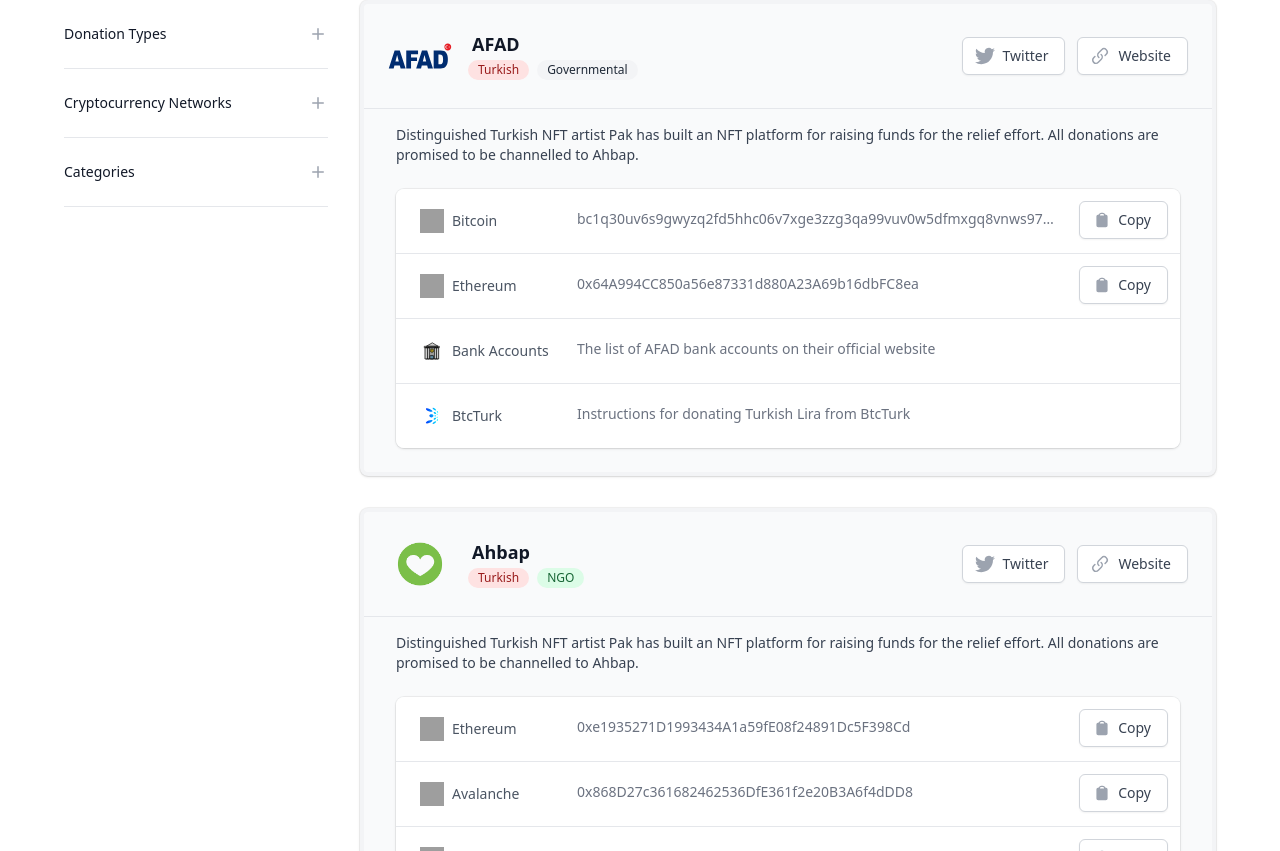
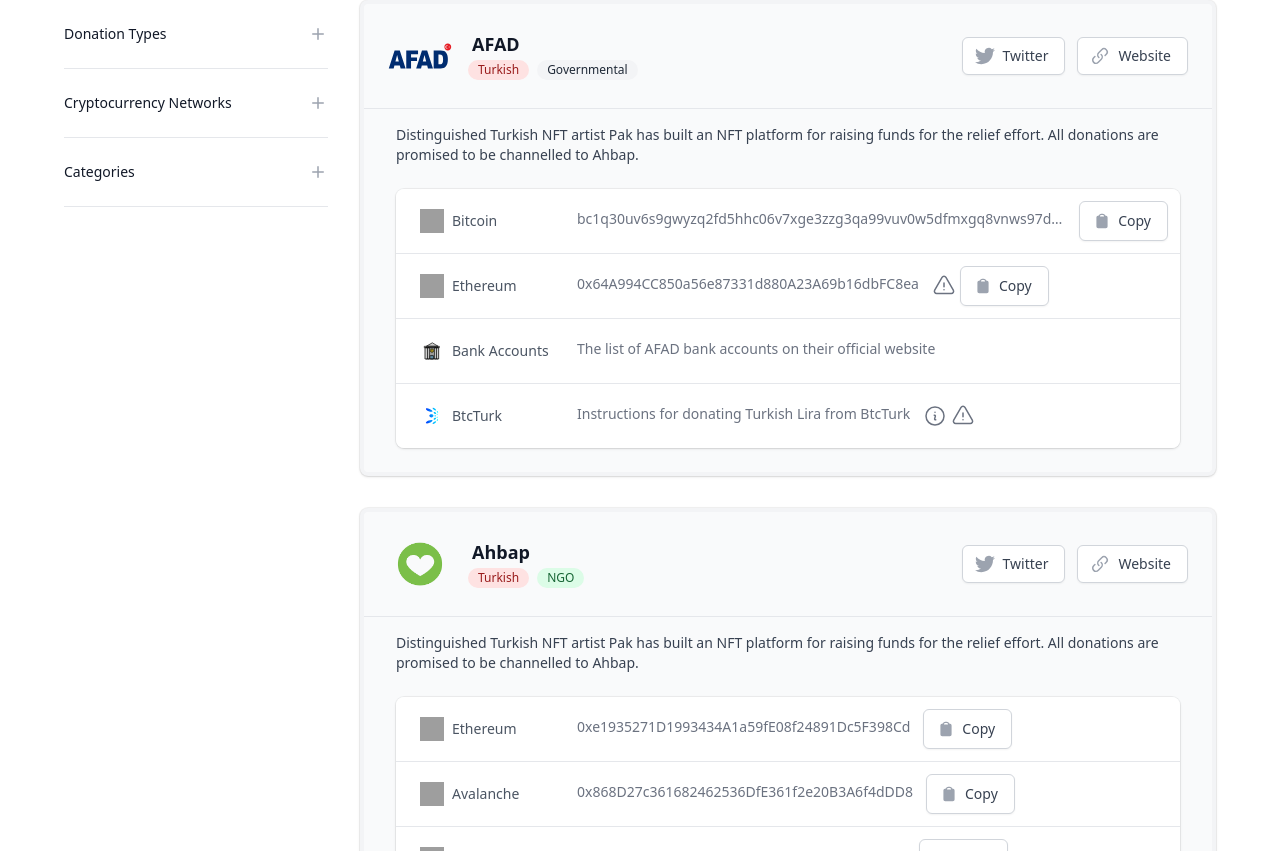
Before and after one commit to neu-fi/turkiye-relief-dao, a Next.js app: page / in a window 1280 px wide. Shown: the part 2149-3000 px from the top of the page. Built offline with nearby package versions, Linux system fonts and the light colour scheme; grey boxes are pictures that could not be loaded.

Commit message:
Add dummy info and warning icons

```diff
--- a/app/Organizations.tsx
+++ b/app/Organizations.tsx
@@ -754,14 +754,27 @@ export default function Organizations() {
                                         </div>
                                       </td>
                                       <td className="truncate py-3 sm:py-5 text-sm text-gray-500 ">
-                                        {option.type === 'cryptocurrency' ? option.address : option.linkName}
+                                        {option.type === 'cryptocurrency'
+                                          ? <p className="truncate">{option.address}</p>
+                                          : <p className="truncate">{option.linkName}</p>
+                                        }
                                       </td>
-                                      <td className="px-3 py-3 text-sm text-gray-500 grow ">
+                                      <td className="px-3 py-3 text-sm text-gray-500 grow space-x-1 inline-flex">
+                                        {option.info && <div className='flex items-center'>
+                                          <svg xmlns="http://www.w3.org/2000/svg" fill="none" viewBox="0 0 24 24" stroke-width="1.5" stroke="currentColor" className="w-6 h-6 align-middle">
+                                            <path stroke-linecap="round" stroke-linejoin="round" d="M11.25 11.25l.041-.02a.75.75 0 011.063.852l-.708 2.836a.75.75 0 001.063.853l.041-.021M21 12a9 9 0 11-18 0 9 9 0 0118 0zm-9-3.75h.008v.008H12V8.25z" />
+                                          </svg>
+                                        </div>}
+                                        {option.warning && <div className='flex items-center'>
+                                          <svg xmlns="http://www.w3.org/2000/svg" fill="none" viewBox="0 0 24 24" stroke-width="1.5" stroke="currentColor" class="w-6 h-6">
+                                          <path stroke-linecap="round" stroke-linejoin="round" d="M12 9v3.75m-9.303 3.376c-.866 1.5.217 3.374 1.948 3.374h14.71c1.73 0 2.813-1.874 1.948-3.374L13.949 3.378c-.866-1.5-3.032-1.5-3.898 0L2.697 16.126zM12 15.75h.007v.008H12v-.008z" />
+                                        </svg>
+                                        </div>}
                                         <button
                                           type="button"
                                           className={
                                             classNames(
-                                              "relative ml-3 inline-flex items-center rounded-md sm:border border-gray-300 bg-white sm:px-4 sm:py-2 font-medium text-gray-700 shadow-sm hover:bg-gray-50 float-right",
+                                              "relative l-5 inline-flex items-center rounded-md sm:border border-gray-300 bg-white sm:px-4 sm:py-2 font-medium text-gray-700 shadow-sm hover:bg-gray-50 float-right",
                                               option.address ? "block" : "hidden"
                                             )
                                           }
@@ -769,7 +782,7 @@ export default function Organizations() {
                                             if (option.address) {
                                               toast(
                                                 <div className='inline-flex items-center'>
-                                                  <ClipboardIcon className="h-8 w-8 text-gray-200 mr-5" aria-hidden="true" />
+                                                  <ClipboardIcon className="h-8 w-8 sm:h-8 sm:w-8 text-gray-200 mr-5" aria-hidden="true" />
                                                   <p>Copied {option.name} address of {organization.name}"</p>
                                                 </div>
                                                 , {
@@ -785,7 +798,7 @@ export default function Organizations() {
                                             }
                                           }}
                                         >
-                                          <ClipboardIcon className="-ml-0.5 h-4 w-4 text-gray-400" aria-hidden="true" />
+                                          <ClipboardIcon className="-ml-0.5 h-6 w-6 sm:h-4 sm:w-4 text-gray-400" aria-hidden="true" />
                                           <p className='hidden md:block ml-2'>Copy</p>
                                         </button>
                                       </td>
```
